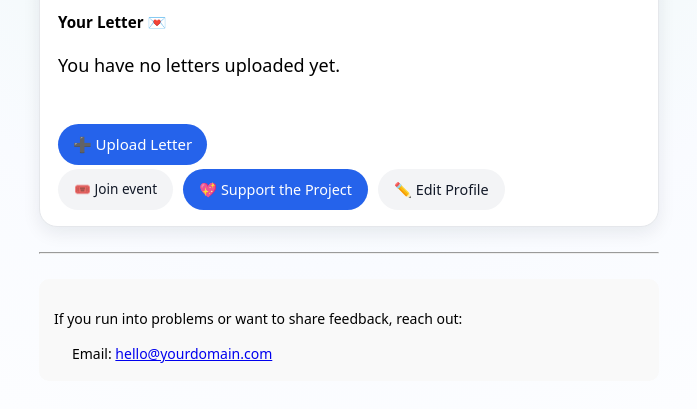
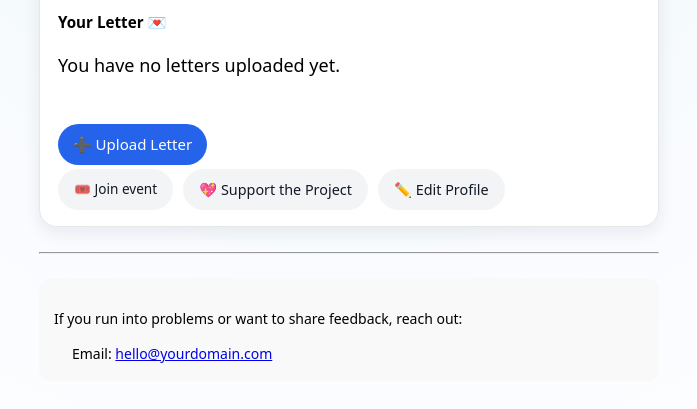
Before and after one commit to thisisalik/my-django-website, a Django app: page /profile/ in a window 1280 px wide. Shown: the part 281-690 px from the top of the page, without its empty margins (291-988 px from the left). Run offline with Django 5.2, Linux system fonts and the light colour scheme; a user stored in the database is signed in; data comes from the database, SQL or seed files in the repository.

Commit message:
changing design

```diff
--- a/core/templates/view_profile.html
+++ b/core/templates/view_profile.html
@@ -433,7 +433,7 @@
 
     <a href="https://donate.stripe.com/test_aFa00l0IT2tg8z0bw7ao801"
        target="_blank"
-       class="btn btn-primary">
+       class="btn btn-secondary">
       💖 Support the Project
     </a>
 
```
